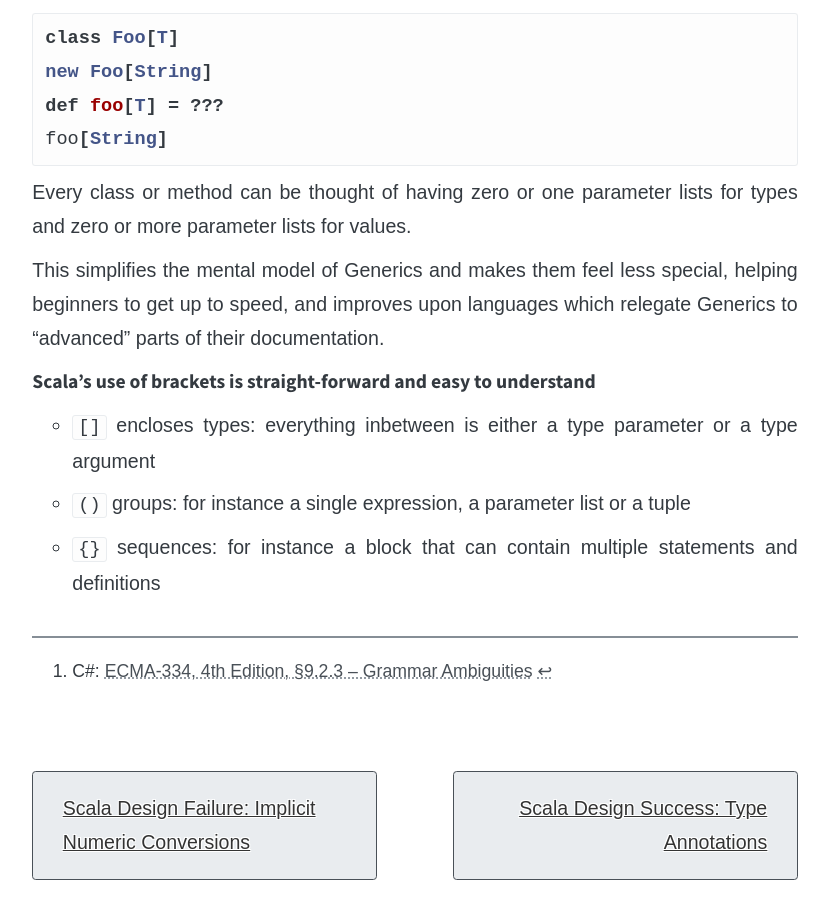
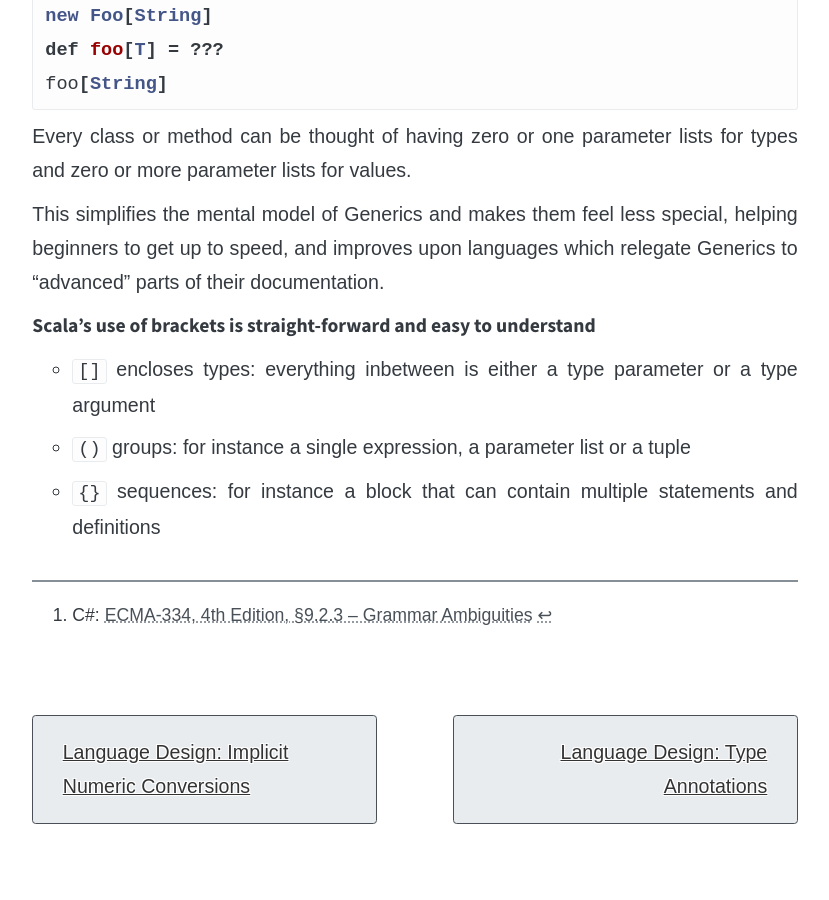
Before and after one commit to soc/soc.me, a Jekyll site: the page built from _articles/language-design/generics.md, in a window 1280 px wide and 900 px high, scrolled down 2058 px. Shown: the whole window, without its empty margins (225-1054 px from the left). Built offline with Jekyll 4.4.1, drawn with Linux system fonts in a browser that asks for light colours; some web fonts are replaced; after the commit the page ends 2902 px from its top, so only the background shows below that; some of the changed text lies outside the part shown.

Commit message:
Clean up structure

```diff
--- a/_lessons-learned/generics.md
+++ b/_articles/language-design/generics.md
@@ -1,5 +1,5 @@
 ---
-title:  "Lessons Learned – Scala Design Success: Generics"
+title:  "Language Design: Generics"
 date:   2017-07-21 12:00:00 +0200
 ---
 
--- a/_lessons-learned/implicit-numeric-conversions.md
+++ b/_articles/language-design/implicit-numeric-conversions.md
@@ -1,5 +1,5 @@
 ---
-title:  "Lessons Learned – Scala Design Failure: Implicit Numeric Conversions"
+title:  "Language Design: Implicit Numeric Conversions"
 date:   2017-05-12 12:00:00 +0200
 ---
 
--- a/_lessons-learned/type-annotations.md
+++ b/_articles/language-design/type-annotations.md
@@ -1,5 +1,5 @@
 ---
-title:  "Lessons Learned – Scala Design Success: Type Annotations"
+title:  "Language Design: Type Annotations"
 date:   2017-07-21 12:00:00 +0200
 ---
 
```
Also changed, not shown: _articles/linux/improving-the-settings-ui.md (renamed from _articles/xfce/improving-the-settings-ui.md, +1 -1 lines), _articles/linux/xdg-are-we-there-yet.md (+1 -1 lines), index.md (+1 -3 lines).
